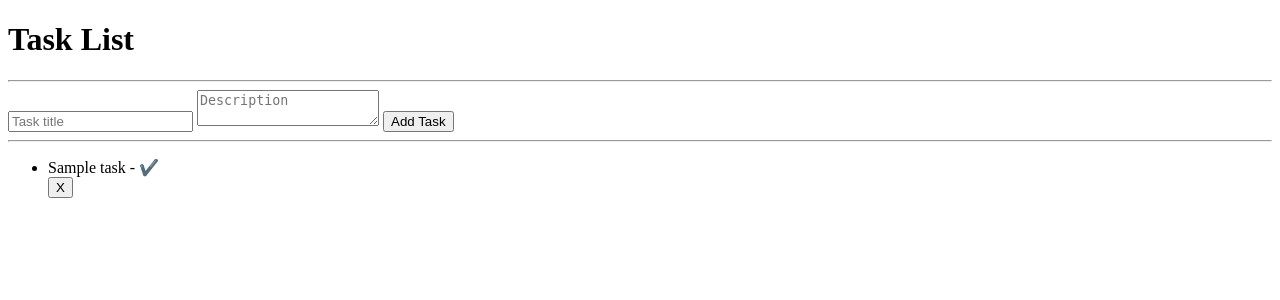
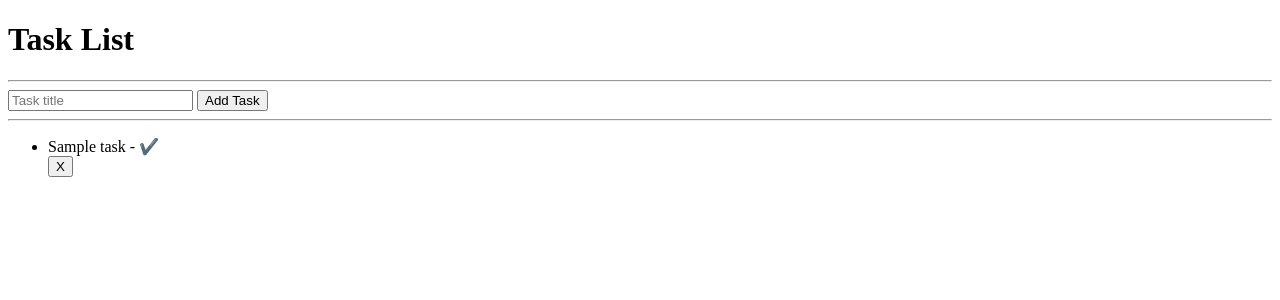
Before and after one commit to uriel-werneck/Django-Todo, a Django app: page / in a window 1280 px wide. Shown: the top 300 px of the page. Run offline with Django 5.2, Linux system fonts and the light colour scheme; tables that the repository leaves empty hold one stand-in row (values such as "Sample post").

Commit message:
refactor: remove Task description field

```diff
--- a/tasks/models.py
+++ b/tasks/models.py
@@ -3,7 +3,6 @@ from django.db import models
 # Create your models here.
 class Task(models.Model):
     title = models.CharField(max_length=200)
-    description = models.TextField(blank=True, null=True)
     completed = models.BooleanField(default=False)
     created_at = models.DateTimeField(auto_now_add=True)
     updated_at = models.DateTimeField(auto_now=True)
--- a/tasks/templates/tasks/task_list.html
+++ b/tasks/templates/tasks/task_list.html
@@ -11,7 +11,6 @@
         <form method="POST" action="{% url 'task_create' %}">
             {% csrf_token %}
             <input type="text" name="title" placeholder="Task title">
-            <textarea name="description" placeholder="Description"></textarea>
             <button type="submit">Add Task</button>
         </form>
         <hr>
--- a/tasks/views.py
+++ b/tasks/views.py
@@ -9,8 +9,7 @@ def task_list(request):
 def task_create(request):
     if request.method == 'POST':
         title = request.POST.get('title')
-        description = request.POST.get('description', '')
-        Task.objects.create(title=title, description=description)
+        Task.objects.create(title=title)
         return redirect('task_list')
     return render(request, 'tasks/task_list.html')
 
```
Also changed, not shown: tasks/migrations/0003_remove_task_description.py (added).
